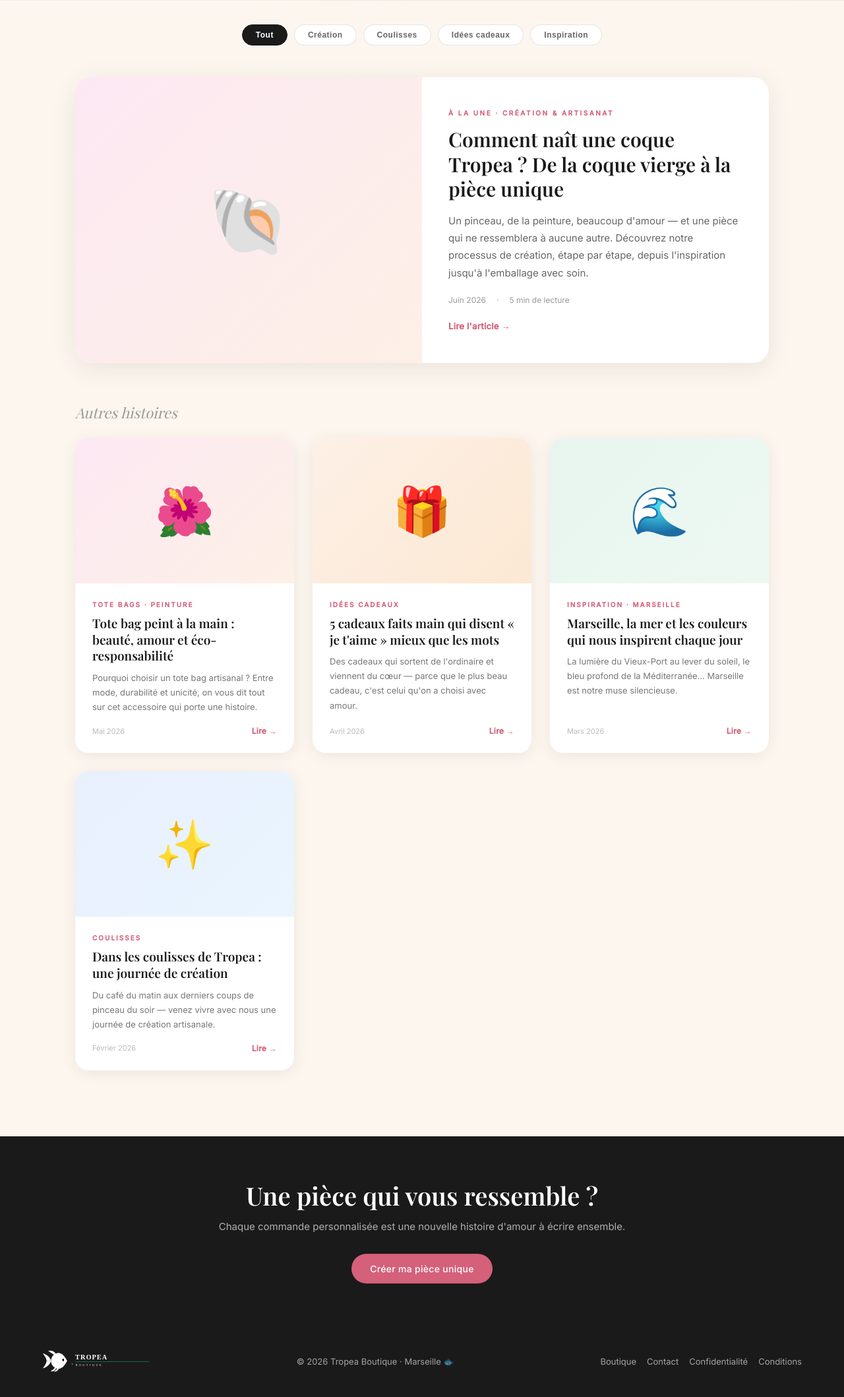
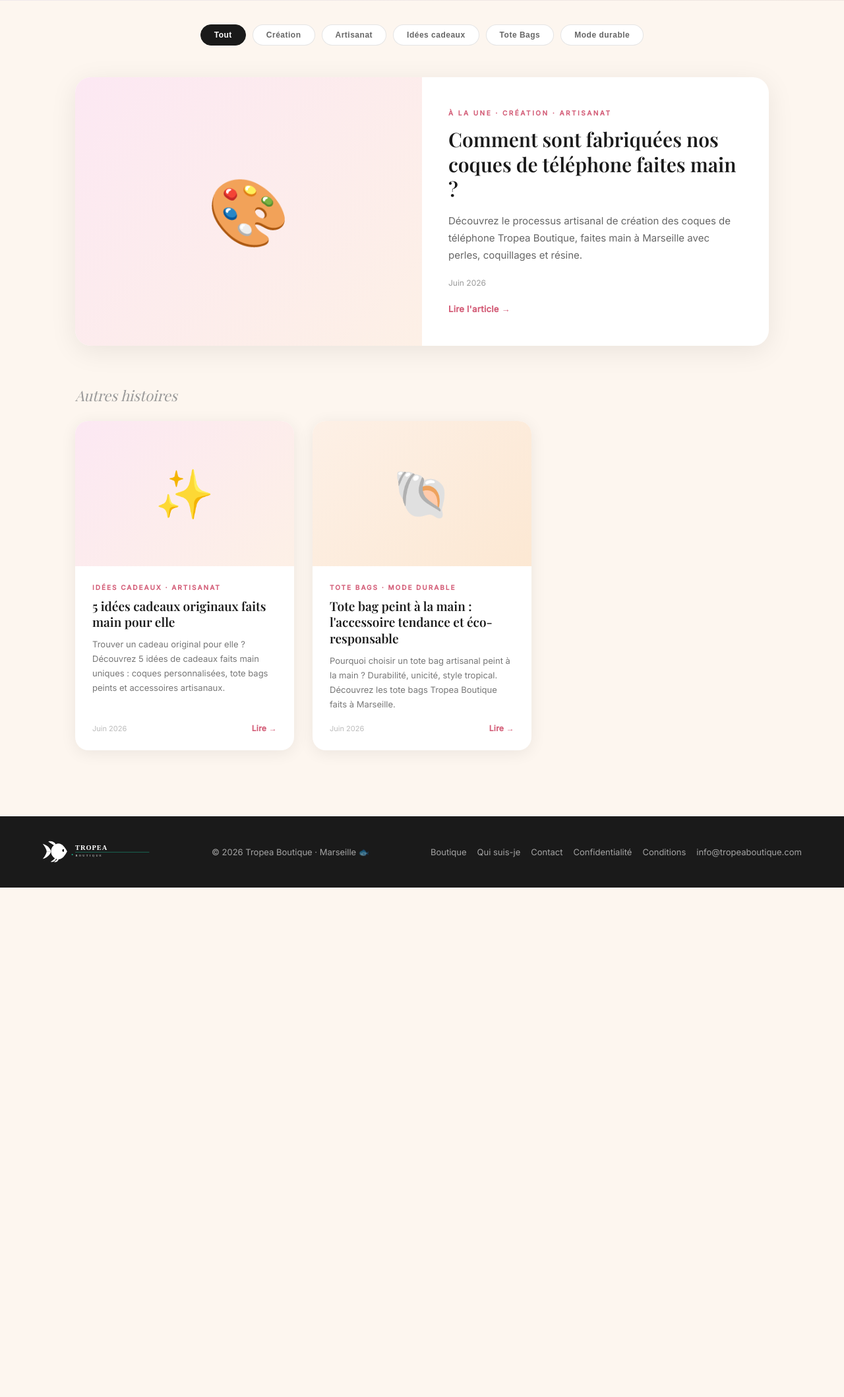
Before and after one commit to marcosolobria/tropeaboutique, a PHP site: page /blog/ in a window 1280 px wide. Shown: the part 447-2564 px from the top of the page at 66% size. After the commit the page ends 1792 px from the top, so only its background shows below. Run offline with PHP 8.4, Linux system fonts and the light colour scheme; some web fonts are replaced.

Commit message:
fix(blog): los artículos creados desde el panel no aparecían en ninguna parte
blog/index.html era HTML escrito a mano con tres fichas fijas (y dos falsas,
con href="#"). El panel guardaba los artículos nuevos en /blog/ pero nada los
añadía al listado: existían en su URL y no los encontraba nadie. Hoy había
CUATRO artículos así, invisibles desde las 07:38.

Ahora blog/index.php lee la carpeta y genera el listado: título, etiqueta,
entradilla y fecha salen del propio artículo, tanto de los escritos a mano como
de los que crea el panel. El más reciente va de portada y las pastillas de
categoría filtran de verdad (antes solo se coloreaban), con las categorías
sacadas de los artículos que hay.

El orden va por el MES DE PUBLICACIÓN que trae escrito el artículo, no por la
fecha del fichero: ordenar por filemtime es una trampa, porque volver a
desplegar un artículo viejo lo pondría de portada. Pasó al probarlo.

El listado ahora vive en /blog/ (blog/.htaccess pone index.php por delante y
redirige el /blog/index.html antiguo con un 301). Los enlaces del menú y del
pie apuntan a la carpeta.

La plantilla de artículo del panel también mejora: meta description, canonical,
Open Graph, el enlace a «Qui suis-je», el pie completo, la firma de Maria Yañez
y el mes en francés — date('F Y') lo escribía en inglés en una web francesa.

Co-Authored-By: Claude Opus 5 <noreply@anthropic.com>

```diff
--- a/blog/coques-telephone-faites-main-marseille.html
+++ b/blog/coques-telephone-faites-main-marseille.html
@@ -36,7 +36,7 @@
   <nav class="nav">
     <a href="/" class="nav-logo"><img src="../assets/logo.svg" alt="Tropea Boutique" class="nav-logo-img"/></a>
     <div class="nav-links">
-      <a href="index.html" style="font-size:13px;color:#888;font-weight:500">← Blog</a>
+      <a href="./" style="font-size:13px;color:#888;font-weight:500">← Blog</a>
     </div>
     <a href="https://www.instagram.com/tropeaboutique" target="_blank" class="nav-ig">
       <svg width="20" height="20" viewBox="0 0 24 24" fill="none" stroke="currentColor" stroke-width="1.8"><rect x="2" y="2" width="20" height="20" rx="5"/><circle cx="12" cy="12" r="5"/><circle cx="17.5" cy="6.5" r="1" fill="currentColor" stroke="none"/></svg>
@@ -90,7 +90,7 @@
     </div>
 
     <nav class="blog-nav">
-      <a href="index.html">← Tous les articles</a>
+      <a href="./">← Tous les articles</a>
       <a href="tote-bag-peint-main.html">Tote bags →</a>
     </nav>
   </article>
--- a/blog/idee-cadeau-unique.html
+++ b/blog/idee-cadeau-unique.html
@@ -38,7 +38,7 @@
   <nav class="nav">
     <a href="/" class="nav-logo"><img src="../assets/logo.svg" alt="Tropea Boutique" class="nav-logo-img"/></a>
     <div class="nav-links">
-      <a href="index.html" style="font-size:13px;color:#888;font-weight:500">← Blog</a>
+      <a href="./" style="font-size:13px;color:#888;font-weight:500">← Blog</a>
     </div>
     <a href="https://www.instagram.com/tropeaboutique" target="_blank" class="nav-ig">
       <svg width="20" height="20" viewBox="0 0 24 24" fill="none" stroke="currentColor" stroke-width="1.8"><rect x="2" y="2" width="20" height="20" rx="5"/><circle cx="12" cy="12" r="5"/><circle cx="17.5" cy="6.5" r="1" fill="currentColor" stroke="none"/></svg>
@@ -115,7 +115,7 @@
 
     <nav class="blog-nav">
       <a href="tote-bag-peint-main.html">← Tote bags</a>
-      <a href="index.html">Tous les articles →</a>
+      <a href="./">Tous les articles →</a>
     </nav>
   </article>
 
--- a/blog/index.html
+++ b/blog/index.php
@@ -1,3 +1,74 @@
+<?php
+// El listado del Journal se genera leyendo la carpeta. Antes estaba escrito a
+// mano: los artículos que Maria creaba desde el panel se guardaban aquí pero no
+// aparecían en ninguna parte, así que no los encontraba nadie.
+
+function trozo(string $html, string $patron): string {
+    return preg_match($patron, $html, $m) ? trim(html_entity_decode(strip_tags($m[1]), ENT_QUOTES, 'UTF-8')) : '';
+}
+
+$MESES = [1=>'Janvier','Février','Mars','Avril','Mai','Juin',
+          'Juillet','Août','Septembre','Octobre','Novembre','Décembre'];
+
+$posts = [];
+foreach (glob(__DIR__ . '/*.html') as $ruta) {
+    $fichero = basename($ruta);
+    if ($fichero === 'index.html') continue;
+    $html = file_get_contents($ruta);
+
+    $titulo = trozo($html, '~<h1[^>]*>(.*?)</h1>~s') ?: trozo($html, '~<title>(.*?)(?:\s*—.*?)?</title>~s');
+    if ($titulo === '') continue;
+
+    // La etiqueta puede venir del artículo del panel (hero-label) o del manual.
+    $tag = trozo($html, '~class="hero-label"[^>]*>(.*?)</span>~s')
+        ?: trozo($html, '~class="(?:article-tag|blog-tag|featured-label)"[^>]*>(.*?)</span>~s')
+        ?: 'Journal';
+
+    // Entradilla: la meta description si la hay; si no, el primer párrafo real.
+    $extracto = trozo($html, '~<meta name="description" content="([^"]*)"~');
+    if ($extracto === '') {
+        preg_match_all('~<p(?![^>]*class="(?:article-meta|post-meta)")[^>]*>(.*?)</p>~s', $html, $ms);
+        $extracto = isset($ms[1][0]) ? trim(html_entity_decode(strip_tags($ms[1][0]), ENT_QUOTES, 'UTF-8')) : '';
+    }
+    if (mb_strlen($extracto) > 170) $extracto = mb_substr($extracto, 0, 167) . '…';
+
+    // Fecha: la que trae escrita el artículo manda sobre la del fichero. Ordenar
+    // por filemtime a secas es una trampa: volver a desplegar un artículo viejo
+    // lo pondría de portada.
+    $texto = trozo($html, '~class="(?:article-meta|post-meta)"[^>]*>(.*?)</p>~s');
+    $clave = 0;
+    if (preg_match('~(' . implode('|', $MESES) . ')\s+(\d{4})~ui', $texto, $m)) {
+        $mes   = array_search(ucfirst(mb_strtolower($m[1])), $MESES, true) ?: 1;
+        $fecha = ucfirst(mb_strtolower($m[1])) . ' ' . $m[2];
+        $clave = ((int) $m[2]) * 100 + $mes;
+    } else {
+        $fecha = $MESES[(int) date('n', filemtime($ruta))] . ' ' . date('Y', filemtime($ruta));
+        $clave = ((int) date('Y', filemtime($ruta))) * 100 + (int) date('n', filemtime($ruta));
+    }
+
+    $posts[] = [
+        'file' => $fichero, 'titulo' => $titulo, 'tag' => $tag,
+        'extracto' => $extracto, 'fecha' => $fecha,
+        'clave' => $clave, 'orden' => filemtime($ruta),
+    ];
+}
+
+// El más reciente arriba, y de portada.
+// Por mes de publicación; dentro del mismo mes, lo último escrito arriba.
+usort($posts, fn($a, $b) => [$b['clave'], $b['orden']] <=> [$a['clave'], $a['orden']]);
+
+$EMOJIS  = ['🐚','🌺','🎁','🌊','✨','🎨','💌','🌴','🪸','🦋'];
+$FONDOS  = ['bg-rose','bg-sand','bg-mint','bg-sky'];
+$destacado = array_shift($posts);
+$categorias = [];
+foreach (array_merge($destacado ? [$destacado] : [], $posts) as $p) {
+    foreach (array_map('trim', explode('·', $p['tag'])) as $c) {
+        if ($c !== '') $categorias[$c] = true;
+    }
+}
+$categorias = array_slice(array_keys($categorias), 0, 6);
+function e($s) { return htmlspecialchars($s, ENT_QUOTES, 'UTF-8'); }
+?>
 <!DOCTYPE html>
 <html lang="fr">
 <head>
@@ -100,7 +171,7 @@
     <div class="nav-center-links">
       <a href="/" class="nav-link">Boutique</a>
       <a href="../sobre-mi.html" class="nav-link">Qui suis-je</a>
-      <a href="index.html" class="nav-link" style="color:var(--black);font-weight:600">Journal</a>
+      <a href="./" class="nav-link" style="color:var(--black);font-weight:600">Journal</a>
       <a href="../contacto.html" class="nav-link">Contact</a>
     </div>
     <div class="nav-right">
@@ -119,90 +190,48 @@
 
   <!-- CATEGORIES -->
   <div class="blog-categories">
-    <button class="cat-pill active">Tout</button>
-    <button class="cat-pill">Création</button>
-    <button class="cat-pill">Coulisses</button>
-    <button class="cat-pill">Idées cadeaux</button>
-    <button class="cat-pill">Inspiration</button>
+    <button class="cat-pill active" data-cat="*">Tout</button>
+<?php foreach ($categorias as $c): ?>
+    <button class="cat-pill" data-cat="<?= e($c) ?>"><?= e($c) ?></button>
+<?php endforeach; ?>
   </div>
 
+<?php if ($destacado): ?>
   <!-- FEATURED -->
   <div class="blog-featured">
-    <a class="featured-card" href="coques-telephone-faites-main-marseille.html">
-      <div class="featured-img">🐚</div>
+    <a class="featured-card" href="<?= e($destacado['file']) ?>" data-tag="<?= e($destacado['tag']) ?>">
+      <div class="featured-img"><?= $EMOJIS[crc32($destacado['file']) % count($EMOJIS)] ?></div>
       <div class="featured-body">
-        <span class="featured-label">À la une · Création & Artisanat</span>
-        <h2>Comment naît une coque Tropea ? De la coque vierge à la pièce unique</h2>
-        <p>Un pinceau, de la peinture, beaucoup d'amour — et une pièce qui ne ressemblera à aucune autre. Découvrez notre processus de création, étape par étape, depuis l'inspiration jusqu'à l'emballage avec soin.</p>
-        <div class="featured-meta">
-          <span>Juin 2026</span>
-          <span>·</span>
-          <span>5 min de lecture</span>
-        </div>
+        <span class="featured-label">À la une · <?= e($destacado['tag']) ?></span>
+        <h2><?= e($destacado['titulo']) ?></h2>
+        <p><?= e($destacado['extracto']) ?></p>
+        <div class="featured-meta"><span><?= e($destacado['fecha']) ?></span></div>
         <span class="read-btn">Lire l'article →</span>
       </div>
     </a>
   </div>
+<?php endif; ?>
 
+<?php if ($posts): ?>
   <!-- AUTRES ARTICLES -->
   <p class="blog-section-title">Autres histoires</p>
   <div class="blog-grid">
-    <a class="blog-card" href="tote-bag-peint-main.html">
-      <div class="blog-card-img bg-rose">🌺</div>
+<?php foreach ($posts as $i => $p): ?>
+    <a class="blog-card" href="<?= e($p['file']) ?>" data-tag="<?= e($p['tag']) ?>">
+      <div class="blog-card-img <?= $FONDOS[$i % count($FONDOS)] ?>"><?= $EMOJIS[crc32($p['file']) % count($EMOJIS)] ?></div>
       <div class="blog-card-body">
-        <span class="blog-tag">Tote Bags · Peinture</span>
-        <h2>Tote bag peint à la main : beauté, amour et éco-responsabilité</h2>
-        <p>Pourquoi choisir un tote bag artisanal ? Entre mode, durabilité et unicité, on vous dit tout sur cet accessoire qui porte une histoire.</p>
+        <span class="blog-tag"><?= e($p['tag']) ?></span>
+        <h2><?= e($p['titulo']) ?></h2>
+        <p><?= e($p['extracto']) ?></p>
         <div class="blog-card-footer">
-          <span class="blog-date">Mai 2026</span>
+          <span class="blog-date"><?= e($p['fecha']) ?></span>
           <span class="read-more">Lire →</span>
         </div>
       </div>
     </a>
-    <a class="blog-card" href="idee-cadeau-unique.html">
-      <div class="blog-card-img bg-sand">🎁</div>
-      <div class="blog-card-body">
-        <span class="blog-tag">Idées cadeaux</span>
-        <h2>5 cadeaux faits main qui disent « je t'aime » mieux que les mots</h2>
-        <p>Des cadeaux qui sortent de l'ordinaire et viennent du cœur — parce que le plus beau cadeau, c'est celui qu'on a choisi avec amour.</p>
-        <div class="blog-card-footer">
-          <span class="blog-date">Avril 2026</span>
-          <span class="read-more">Lire →</span>
-        </div>
-      </div>
-    </a>
-    <a class="blog-card" href="#">
-      <div class="blog-card-img bg-mint">🌊</div>
-      <div class="blog-card-body">
-        <span class="blog-tag">Inspiration · Marseille</span>
-        <h2>Marseille, la mer et les couleurs qui nous inspirent chaque jour</h2>
-        <p>La lumière du Vieux-Port au lever du soleil, le bleu profond de la Méditerranée… Marseille est notre muse silencieuse.</p>
-        <div class="blog-card-footer">
-          <span class="blog-date">Mars 2026</span>
-          <span class="read-more">Lire →</span>
-        </div>
-      </div>
-    </a>
-    <a class="blog-card" href="#">
-      <div class="blog-card-img bg-sky">✨</div>
-      <div class="blog-card-body">
-        <span class="blog-tag">Coulisses</span>
-        <h2>Dans les coulisses de Tropea : une journée de création</h2>
-        <p>Du café du matin aux derniers coups de pinceau du soir — venez vivre avec nous une journée de création artisanale.</p>
-        <div class="blog-card-footer">
-          <span class="blog-date">Février 2026</span>
-          <span class="read-more">Lire →</span>
-        </div>
-      </div>
-    </a>
+<?php endforeach; ?>
   </div>
-
-  <!-- CTA -->
-  <div class="blog-cta">
-    <h2>Une pièce qui vous ressemble ?</h2>
-    <p>Chaque commande personnalisée est une nouvelle histoire d'amour à écrire ensemble.</p>
-    <a href="../contacto.html" class="btn-primary">Créer ma pièce unique</a>
-  </div>
+<?php endif; ?>
 
   <!-- FOOTER -->
   <footer class="footer">
@@ -211,18 +240,28 @@
       <p>© 2026 Tropea Boutique · Marseille 🐟</p>
       <div class="footer-links" style="display:flex;gap:16px;flex-wrap:wrap">
         <a href="/">Boutique</a>
+        <a href="../sobre-mi.html">Qui suis-je</a>
         <a href="../contacto.html">Contact</a>
         <a href="../privacidad.html">Confidentialité</a>
         <a href="../terminos.html">Conditions</a>
+        <a href="mailto:info@tropeaboutique.com">info@tropeaboutique.com</a>
       </div>
     </div>
   </footer>
 
   <script>
+    // Las pastillas filtran de verdad; antes solo se coloreaban.
     document.querySelectorAll('.cat-pill').forEach(pill => {
       pill.addEventListener('click', () => {
         document.querySelectorAll('.cat-pill').forEach(p => p.classList.remove('active'));
         pill.classList.add('active');
+        const cat = pill.dataset.cat;
+        document.querySelectorAll('[data-tag]').forEach(card => {
+          const visible = cat === '*' || card.dataset.tag.includes(cat);
+          card.closest('.blog-featured, .blog-card') === null
+            ? card.style.display = visible ? '' : 'none'
+            : card.style.display = visible ? '' : 'none';
+        });
       });
     });
   </script>
--- a/blog/tote-bag-peint-main.html
+++ b/blog/tote-bag-peint-main.html
@@ -41,7 +41,7 @@
   <nav class="nav">
     <a href="/" class="nav-logo"><img src="../assets/logo.svg" alt="Tropea Boutique" class="nav-logo-img"/></a>
     <div class="nav-links">
-      <a href="index.html" style="font-size:13px;color:#888;font-weight:500">← Blog</a>
+      <a href="./" style="font-size:13px;color:#888;font-weight:500">← Blog</a>
     </div>
     <a href="https://www.instagram.com/tropeaboutique" target="_blank" class="nav-ig">
       <svg width="20" height="20" viewBox="0 0 24 24" fill="none" stroke="currentColor" stroke-width="1.8"><rect x="2" y="2" width="20" height="20" rx="5"/><circle cx="12" cy="12" r="5"/><circle cx="17.5" cy="6.5" r="1" fill="currentColor" stroke="none"/></svg>
--- a/contacto.html
+++ b/contacto.html
@@ -94,7 +94,7 @@
     <div class="nav-center-links">
       <a href="/" class="nav-link">Boutique</a>
       <a href="sobre-mi.html" class="nav-link">Qui suis-je</a>
-      <a href="blog/index.html" class="nav-link">Journal</a>
+      <a href="blog/" class="nav-link">Journal</a>
       <a href="contacto.html" class="nav-link" style="color:var(--black);font-weight:600">Contact</a>
     </div>
     <div class="nav-right">
@@ -232,7 +232,7 @@
       <div class="footer-links" style="display:flex;gap:16px;flex-wrap:wrap">
         <a href="/">Boutique</a>
         <a href="sobre-mi.html">Qui suis-je</a>
-        <a href="blog/index.html">Journal</a>
+        <a href="blog/">Journal</a>
         <a href="privacidad.html">Confidentialité</a>
         <a href="terminos.html">Conditions</a>
         <a href="mailto:info@tropeaboutique.com">info@tropeaboutique.com</a>
--- a/index.html
+++ b/index.html
@@ -29,7 +29,7 @@
     <div class="nav-center-links">
       <a href="#collections" class="nav-link" data-fr="Boutique" data-es="Tienda">Boutique</a>
       <a href="sobre-mi.html" class="nav-link" data-fr="Qui suis-je" data-es="Sobre mí">Qui suis-je</a>
-      <a href="blog/index.html" class="nav-link" data-fr="Journal" data-es="Blog">Journal</a>
+      <a href="blog/" class="nav-link" data-fr="Journal" data-es="Blog">Journal</a>
       <a href="contacto.html" class="nav-link" data-fr="Contact" data-es="Contacto">Contact</a>
     </div>
     <div class="nav-right">
@@ -468,7 +468,7 @@
       <p>© 2026 Tropea Boutique · Marseille 🐟</p>
       <div class="footer-links" style="display:flex;gap:16px;flex-wrap:wrap">
         <a href="sobre-mi.html" data-fr="Qui suis-je" data-es="Sobre mí">Qui suis-je</a>
-        <a href="blog/index.html">Blog</a>
+        <a href="blog/">Blog</a>
         <a href="contacto.html">Contact</a>
         <a href="privacidad.html">Confidentialité</a>
         <a href="terminos.html">Conditions</a>
--- a/sobre-mi.html
+++ b/sobre-mi.html
@@ -79,7 +79,7 @@
     <div class="nav-center-links">
       <a href="/" class="nav-link" data-fr="Boutique" data-es="Tienda">Boutique</a>
       <a href="sobre-mi.html" class="nav-link" style="color:var(--black);font-weight:600" data-fr="Qui suis-je" data-es="Sobre mí">Qui suis-je</a>
-      <a href="blog/index.html" class="nav-link" data-fr="Journal" data-es="Blog">Journal</a>
+      <a href="blog/" class="nav-link" data-fr="Journal" data-es="Blog">Journal</a>
       <a href="contacto.html" class="nav-link" data-fr="Contact" data-es="Contacto">Contact</a>
     </div>
     <div class="nav-right">
@@ -137,7 +137,7 @@
       <div class="footer-links" style="display:flex;gap:16px;flex-wrap:wrap">
         <a href="/">Boutique</a>
         <a href="sobre-mi.html" data-fr="Qui suis-je" data-es="Sobre mí">Qui suis-je</a>
-        <a href="blog/index.html">Journal</a>
+        <a href="blog/">Journal</a>
         <a href="privacidad.html">Confidentialité</a>
         <a href="terminos.html">Conditions</a>
         <a href="mailto:info@tropeaboutique.com">info@tropeaboutique.com</a>
```
Also changed, not shown: admin/api.php (+27 -2 lines), blog/.htaccess (added).
